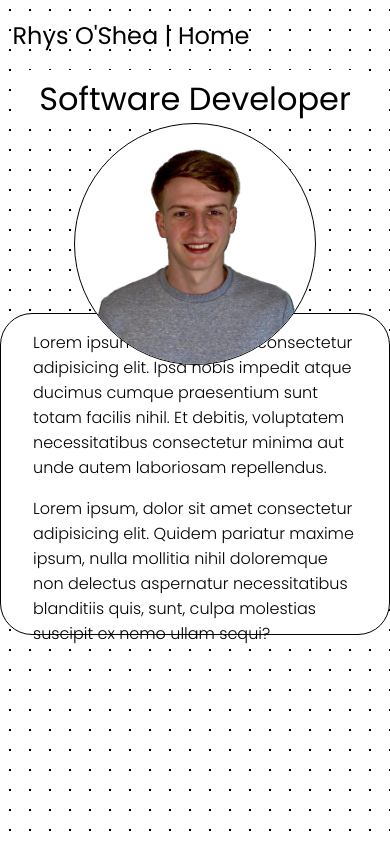
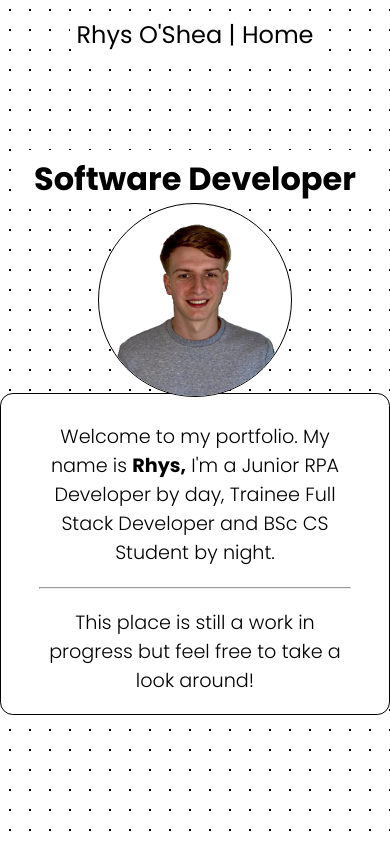
Before and after one commit to rhysjo/rhysjo.github.io, a plain HTML site: page index.html in a window 390 px wide. Drawn offline with Linux system fonts and the light colour scheme.

Commit message:
Portfolio
Adjusted styling around nav bar, heading, profile introduction

Added content to actual profile introduction

```diff
--- a/assets/css/home/home_styles.css
+++ b/assets/css/home/home_styles.css
@@ -0,0 +1,128 @@
+.heading-section{
+    display: flex;
+    justify-content: center;
+}
+
+h1{
+    text-align: center;
+    font-size: 3rem;
+    font-weight: bold;
+    margin: 0;
+    /* margin-bottom: 20px; */
+    text-decoration: none;
+    color: black;
+    text-wrap: nowrap;
+    background-color: #ffffff;
+    border-radius: 0.7rem;
+    padding-top: 5px;
+    padding-left: 20px;
+    padding-right: 20px;
+    /* border: solid thin black; */
+}
+
+.img-section {
+    display: flex;
+    justify-content: center;
+    margin-top: 0;
+    height: 15rem;
+}
+
+.img-container {
+    position: relative;
+    width: 15rem;
+    height: 15rem;
+    max-width: 100%;
+    overflow: hidden;
+    border-radius: 50%;
+    background-color: #ffffff;
+    border: thick solid #ffffff;
+    border: solid thin black;
+    /* transform: translateY(-10px); */
+    padding: 0;
+    margin: 0;
+    z-index: 2;
+}
+
+.pimg, .cpimg {
+    position: absolute;
+    top: 0;
+    left: 0;
+    width: 100%;
+    height: 100%;
+    transition: opacity 0.5s ease;
+}
+
+.cpimg {
+    opacity: 0;
+    z-index: 2;
+}
+
+.img-container:hover .cpimg {
+    opacity: 1;
+}
+
+.body-section{
+    display: flex;
+    justify-content: center;
+    margin-top: 0;
+    height: 25rem;
+    transform: translateY(-50px);
+    /* background-color: #000000; */
+}
+
+.body-card{
+    display: flex;
+    /* justify-content: center; */
+    align-items: flex-start;
+    flex-direction: column;
+    margin-top: 0;
+    height: 20rem;
+    width: 35rem;
+    background-color: #ffffff;
+    border: thin solid black;
+    border-radius: 0.8rem;
+    z-index: 1;
+}
+
+.body-heading{
+    height: 15%;
+    width: 100%;
+    /* border-radius: 2rem;
+    background-color: red; */
+
+}
+
+.body-container #intro{
+    color: black;
+    font-style: inherit;
+    font-size: larger;
+    text-align: center;
+    font-weight: 300;
+    padding-left: 2rem;
+    padding-right: 2rem;
+}
+
+.body-container #intro-break{
+    width: 80%;
+}
+
+@media (max-width: 750px){
+    #txt{
+        text-align: center;
+    }
+}
+
+@media(max-width: 501px){
+    h1{
+        font-size: 2em;
+    }
+
+    #txt{
+        text-align: center;
+    }
+
+    .img-container{
+        width: 12rem;
+        height: 12rem;
+    }
+}
--- a/assets/css/main/main_styles.css
+++ b/assets/css/main/main_styles.css
@@ -29,6 +29,7 @@ body{
 
 .nav-section {
     justify-content: center;
+    margin-bottom: 5rem;
 }
 
 .main-nav {
@@ -55,6 +56,14 @@ body{
     /* transition: color 0.5s ease, text-decoration 0.5s ease; */
 }
 
+.main-nav .name-div{
+    max-width: 285px;
+    width: 50%;
+    height: 73%;
+    background-color: #ffffff;
+    border-radius: 0.8rem;
+}
+
 /* .main-nav #txt{
     background-color: #ffffff;
 } */
@@ -70,17 +79,25 @@ body{
     height: 100%;
 }
 
-.heading-section{
+.nav-item{
+    display: inline-block;
+    background-color: #ffffff; /* Default background color */
+    padding: 0;
+    margin: 5px;
+    border-radius: 5px;
+}
+
+/* .heading-section{
     display: flex;
     justify-content: center;
-}
+} */
 
-h1{
+/* h1{
     text-align: center;
-    font-size: 2.75em;
-    font-weight: normal;
+    font-size: 3rem;
+    font-weight: bold;
     margin: 0;
-    /* margin-bottom: 20px; */
+    /* margin-bottom: 20px;
     text-decoration: none;
     color: black;
     text-wrap: nowrap;
@@ -89,15 +106,15 @@ h1{
     padding-top: 5px;
     padding-left: 20px;
     padding-right: 20px;
-    /* border: solid thin black; */
-}
+    /* border: solid thin black;
+} */
 
-.img-section {
+/* .img-section {
     display: flex;
     justify-content: center;
     margin-top: 0;
     height: 15rem;
-}
+} */
 
 /* .img-card {
     display: flex;
@@ -112,23 +129,23 @@ h1{
     border-radius: 0.7rem;
 } */
 
-.img-container {
+/* .img-container {
     position: relative;
     width: 15rem;
+    height: 15rem;
     max-width: 100%;
-    height: 15rem;
     overflow: hidden;
     border-radius: 50%;
     background-color: #ffffff;
     border: thick solid #ffffff;
     border: solid thin black;
-    /* transform: translateY(-10px); */
+    /* transform: translateY(-10px);
     padding: 0;
     margin: 0;
     z-index: 2;
-}
+} */
 
-.pimg, .cpimg {
+/* .pimg, .cpimg {
     position: absolute;
     top: 0;
     left: 0;
@@ -152,12 +169,12 @@ h1{
     margin-top: 0;
     height: 25rem;
     transform: translateY(-50px);
-    /* background-color: #000000; */
+    /* background-color: #000000;
 }
 
 .body-card{
     display: flex;
-    /* justify-content: center; */
+    /* justify-content: center;
     align-items: flex-start;
     flex-direction: column;
     margin-top: 0;
@@ -165,7 +182,7 @@ h1{
     width: 35rem;
     background-color: #ffffff;
     border: thin solid black;
-    border-radius: 2rem;
+    border-radius: 0.8rem;
     z-index: 1;
 }
 
@@ -173,7 +190,7 @@ h1{
     height: 15%;
     width: 100%;
     /* border-radius: 2rem;
-    background-color: red; */
+    background-color: red;
 
 }
 
@@ -183,7 +200,7 @@ h1{
     font-weight: 300;
     padding-left: 2rem;
     padding-right: 2rem;
-}
+} */
 
 
 @media (max-width: 900px) {
@@ -200,12 +217,22 @@ h1{
     .nav-spacer {
         display: none;
     }
+
+    .main-nav .name-div{
+        max-width: 300px;
+        width: 65%;
+        /* background-color: red; */
+    }
+
+    /* #txt{
+        padding-left: 20px;
+    } */
 }
 
 @media (max-width: 750px) {
     .main-nav {
         flex-direction: column;
-        align-items: flex-start;
+        align-items: center;
     }
 
     .nav-spacer,
@@ -223,17 +250,45 @@ h1{
         margin: 0;
     }
 
+    #txt{
+        text-align: center;
+    }
+
+    .main-nav .name-div{
+        width: 100%;
+        text-align: center;
+        max-width: 250px;
+        /* background-color: blue; */
+    }
+
+
     /* .main-nav #txt {
         text-decoration: underline;
     } */
 }
 
-@media(max-width: 440px){
+@media(max-width: 501px){
     h1{
         font-size: 2em;
     }
 
+    .main-nav{
+        flex-direction: column;
+        align-items: center;
+    }
+
     #txt{
-        padding-left: 20px;
+        text-align: center;
+    }
+
+    .main-nav .name-div{
+        width: 100%;
+        text-align: center;
+        /* background-color: green; */
+    }
+
+    .img-container{
+        width: 12rem;
+        height: 12rem;
     }
 }
--- a/index.html
+++ b/index.html
@@ -7,6 +7,7 @@
     <meta name="viewport" content="width=device-width, initial-scale=1.0">
 
     <link rel="stylesheet" href="assets/css/main/main_styles.css">
+    <link rel="stylesheet" href="assets/css/home/home_styles.css">
 
     <title>Rhys O'Shea | Software Developer</title>
 
@@ -20,32 +21,71 @@
 
             <nav class="main-nav">
 
-                <!-- <h1>Rhys O'Shea</h1> -->
+                <div class="name-div">
+
                     <a id="txt">Rhys O'Shea | Home</a>
+
+                </div>  <!-- name-div -->
+
+				<!---->
 
                 <div class="nav-spacer"></div>
 
+				<!---->
+
                 <ul class="nav-class">
-                    <li>
+
+                    <div class="nav-item">
+
+						<li class="home-li">
+
 							<a href="index.html">Home</a>
+
 						</li>
 
-                    <li>
+					</div>
+
+					<!---->
+
+					<div class="nav-item">
+
+						<li class="about-li">
+
 							<a href="pages/about.html">About</a>
+
 						</li>
 
-                    <li>
+					</div>
+
+					<!---->
+
+					<div class="nav-item">
+
+						<li class="blog-li">
+
 							<a href="pages/blog.html">Blog</a>
+
 						</li>
 
-                    <li>
+					</div>
+
+					<!---->
+
+					<div class="nav-item">
+
+						<li class="contact-li">
+
 							<a href="pages/contact.html">Contact Me!</a>
+
 						</li>
-                </ul>
 
-            </nav>
+					</div>
 
-        </section>
+                </ul>  <!-- nav-class -->
+
+            </nav> <!-- main-nav -->
+
+        </section>  <!-- nav-section -->
 
     </header>
 
@@ -57,7 +97,7 @@
 
             <h1>Software Developer</h1>
 
-        </section>
+        </section>  <!-- heading-section -->
 
         <section class="img-section">
 
@@ -78,11 +118,18 @@
 
             <div class="body-card">
 
-                <div class="body-heading"></div>
+                <div class="body-heading">
+
+
+                </div> <!-- body-heading -->
 
                 <div class="body-container">
-                    <p id="intro">Lorem ipsum dolor sit, amet consectetur adipisicing elit. Ipsa nobis impedit atque ducimus cumque praesentium sunt totam facilis nihil. Et debitis, voluptatem necessitatibus consectetur minima aut unde autem laboriosam repellendus.</p>
-                    <p id="intro">Lorem ipsum, dolor sit amet consectetur adipisicing elit. Quidem pariatur maxime ipsum, nulla mollitia nihil doloremque non delectus aspernatur necessitatibus blanditiis quis, sunt, culpa molestias suscipit ex nemo ullam sequi?</p>
+
+                    <p id="intro">Welcome to my portfolio. My name is <b>Rhys,</b> I'm a Junior RPA Developer by day, Trainee Full Stack Developer and BSc CS Student by night.</p>
+
+                    <hr id="intro-break">
+
+                    <p id="intro">This place is still a work in progress but feel free to take a look around!</p>
 
 
                 </div>  <!-- body-container -->
```
Also changed, not shown: pages/about.html (+82 -18 lines), pages/blog.html (+78 -14 lines), pages/contact.html (+78 -14 lines). Lines whose indentation alone changed are shown as unchanged.
